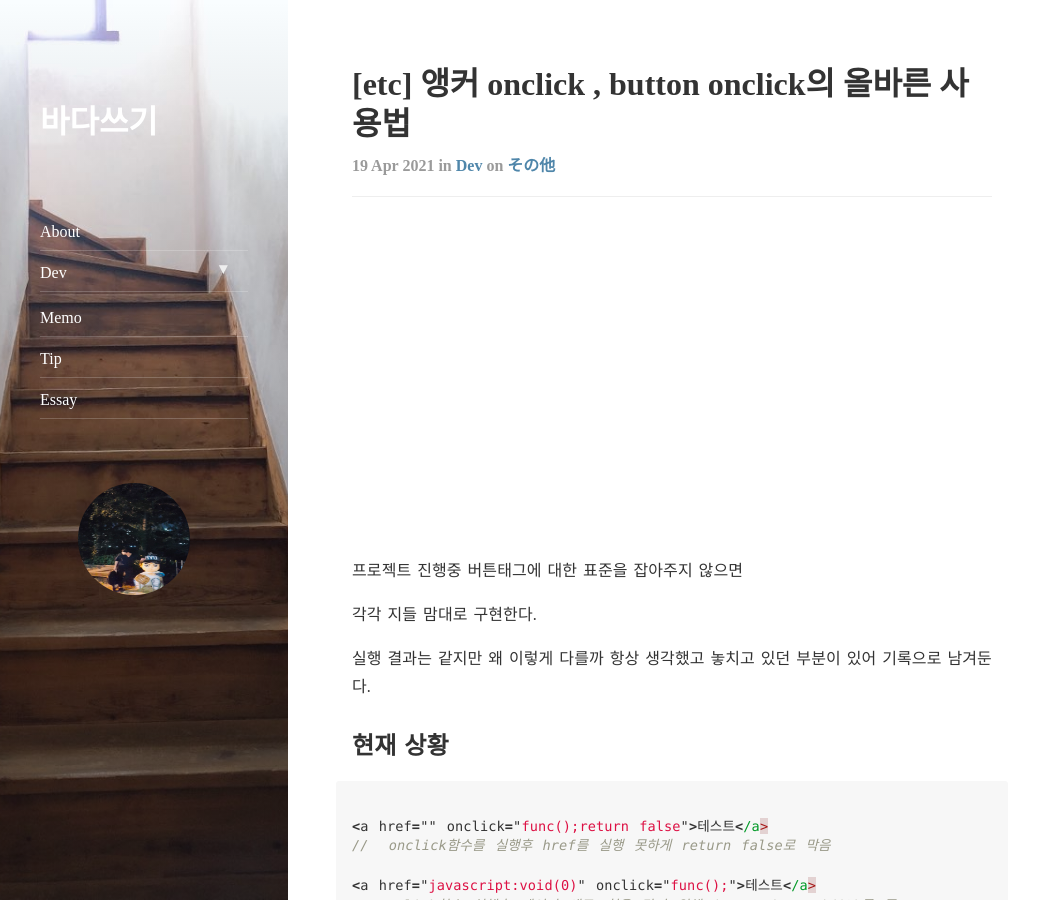
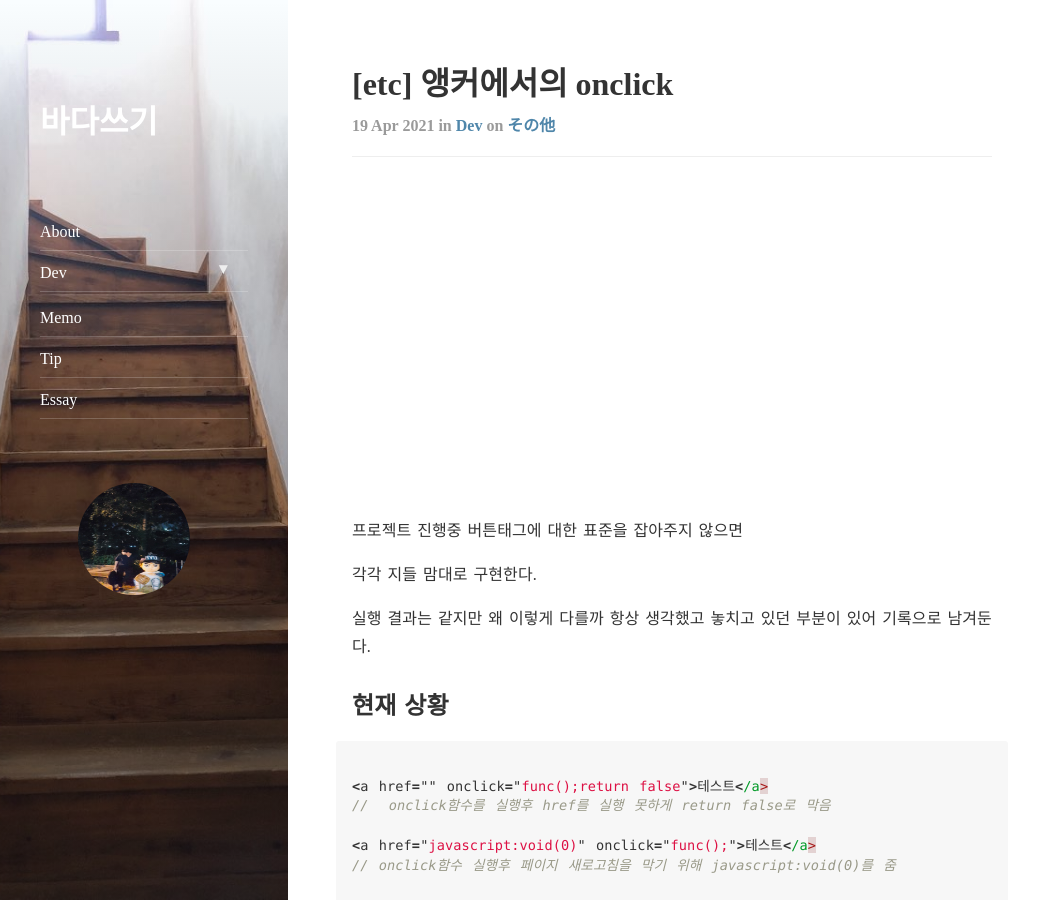
Before and after one commit to Chung10Kr/Chung10Kr.github.io, a Jekyll site: the page built from _posts/2021-04-19-a_button.markdown, in a window 1280 px wide and 900 px high. Shown: the whole window, without its empty margins (0-1055 px from the left). Built offline with Jekyll 4.4.1, drawn with Linux system fonts in a browser that asks for light colours; nearby versions of some CDN libraries; comment, search, counter and statistics services are not loaded; some of the changed text lies outside the part shown.

Commit message:
앵커태그의 onclick 의 올바른 사용법

```diff
--- a/_posts/2021-04-19-a_button.markdown
+++ b/_posts/2021-04-19-a_button.markdown
@@ -1,12 +1,10 @@
 ---
 layout: post
-title:  "[etc] 앵커 onclick , button onclick의 올바른 사용법"
+title:  "[etc] 앵커에서의 onclick "
 subtitle:   ""
 categories: dev
 tags: etc
 ---
-
-
 
 프로젝트 진행중 버튼태그에 대한 표준을 잡아주지 않으면
 
```
Also changed, not shown: other parts of _posts/2021-04-19-a_button.markdown (+1 -1 lines).
